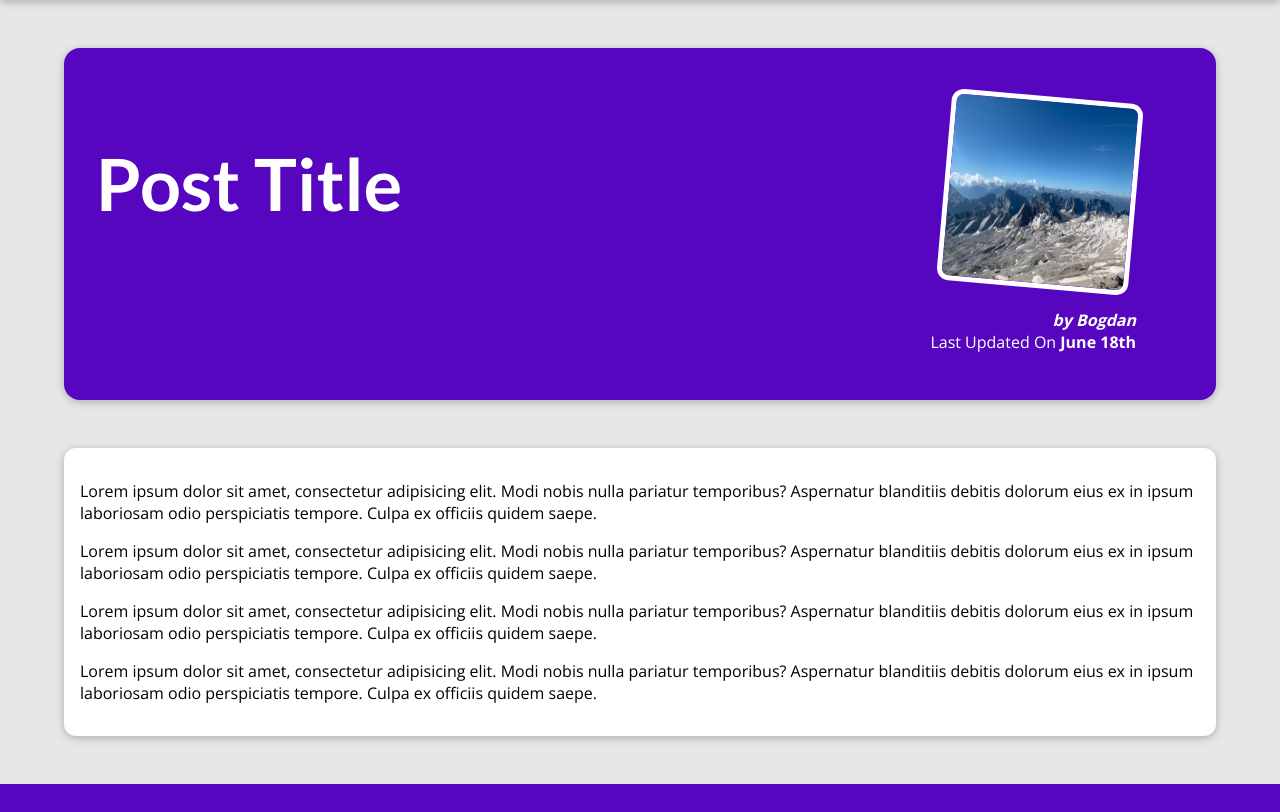
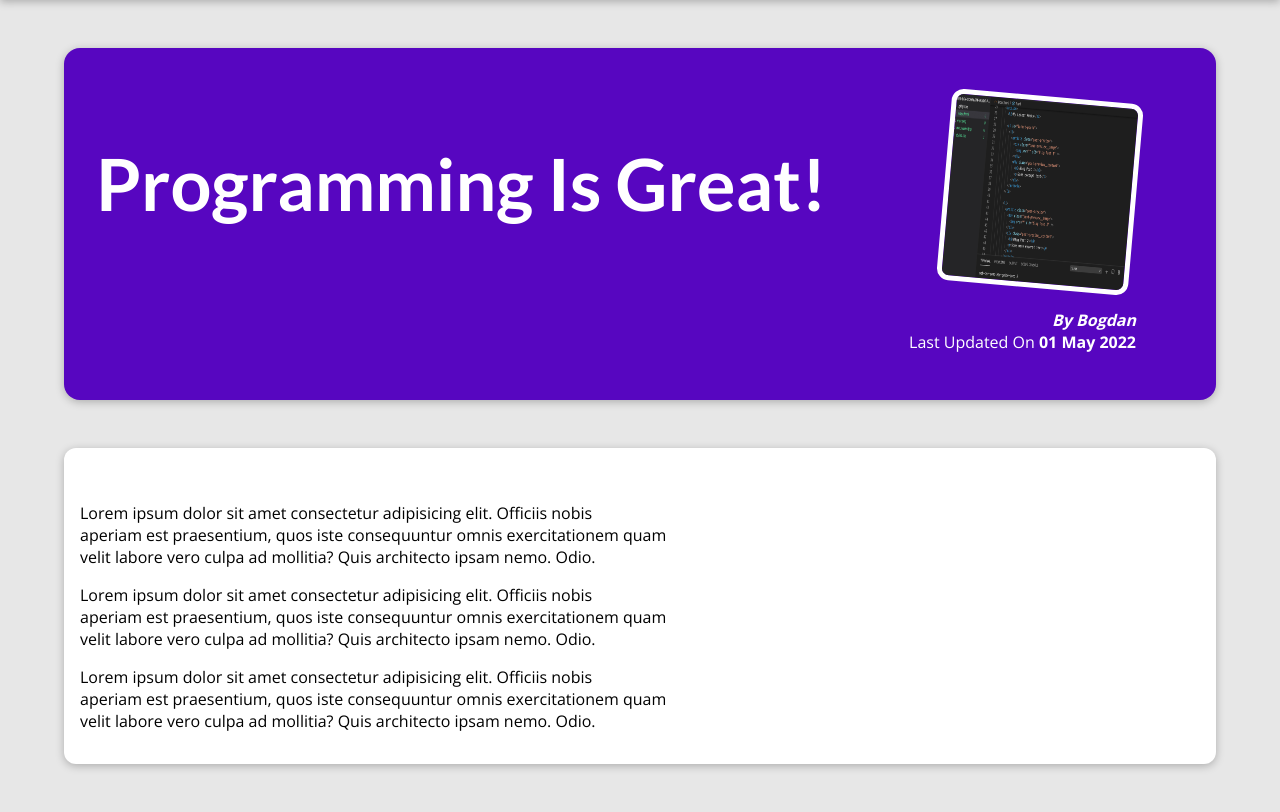
Before and after one commit to bogdandx/django_blog_site, a Django app: page /posts/programming-is-fun in a window 1280 px wide. Shown: the part 80-892 px from the top of the page. Before the commit the page ends 864 px from the top, so only its background shows below. Run offline with Django 4.2, Linux system fonts and the light colour scheme.

Commit message:
Added dynamic content in post detail

```diff
--- a/blog/templates/blog/post-detail.html
+++ b/blog/templates/blog/post-detail.html
@@ -2,7 +2,7 @@
 {% load static %}
 
 {%  block title %}
-  This Post Title
+ {{ post.title }}
 {%  endblock %}
 
 {%  block css_files %}
@@ -11,28 +11,17 @@
 
 {%  block content %}
     <section id="summary">
-        <h2>Post Title</h2>
+        <h2>{{ post.title }}</h2>
         <article>
-            <img src="{% static "blog/images/mountains.jpg" %}" alt="Post Title" />
-            <address>by Bogdan</address>
+            <img src="{% static "blog/images/"|add:post.image %}" alt="{{ post.title }}" />
+            <address>By {{ post.author }}</address>
             <div>
-                Last Updated On <time>June 18th</time>
+                Last Updated On <time>{{ post.date|date:"d M Y" }}</time>
             </div>
         </article>
     </section>
 
     <main>
-        <p>Lorem ipsum dolor sit amet, consectetur adipisicing elit. Modi nobis nulla pariatur
-            temporibus? Aspernatur blanditiis debitis dolorum eius ex in ipsum laboriosam odio
-            perspiciatis tempore. Culpa ex officiis quidem saepe.</p>
-        <p>Lorem ipsum dolor sit amet, consectetur adipisicing elit. Modi nobis nulla pariatur
-                temporibus? Aspernatur blanditiis debitis dolorum eius ex in ipsum laboriosam odio
-                perspiciatis tempore. Culpa ex officiis quidem saepe.</p>
-        <p>Lorem ipsum dolor sit amet, consectetur adipisicing elit. Modi nobis nulla pariatur
-                temporibus? Aspernatur blanditiis debitis dolorum eius ex in ipsum laboriosam odio
-                perspiciatis tempore. Culpa ex officiis quidem saepe.</p>
-        <p>Lorem ipsum dolor sit amet, consectetur adipisicing elit. Modi nobis nulla pariatur
-                temporibus? Aspernatur blanditiis debitis dolorum eius ex in ipsum laboriosam odio
-                perspiciatis tempore. Culpa ex officiis quidem saepe.</p>
+        {{ post.content|linebreaks }}
     </main>
 {% endblock %}
--- a/blog/views.py
+++ b/blog/views.py
@@ -75,7 +75,8 @@ def starting_page(request):
     return render(request, "blog/index.html", {"posts": latest_posts})
 
 def posts(request):
-    return render(request, "blog/all-posts.html")
+    return render(request, "blog/all-posts.html", {"all_posts": all_posts})
 
 def post_detail(request, slug):
-    return render(request, "blog/post-detail.html")
+    identified_post = next(post for post in all_posts if post['slug'] == slug)
+    return render(request, "blog/post-detail.html", {"post": identified_post})
```
Also changed, not shown: blog/templates/blog/all-posts.html (+3 -6 lines), templates/404.html (added, +10 -0 lines).
